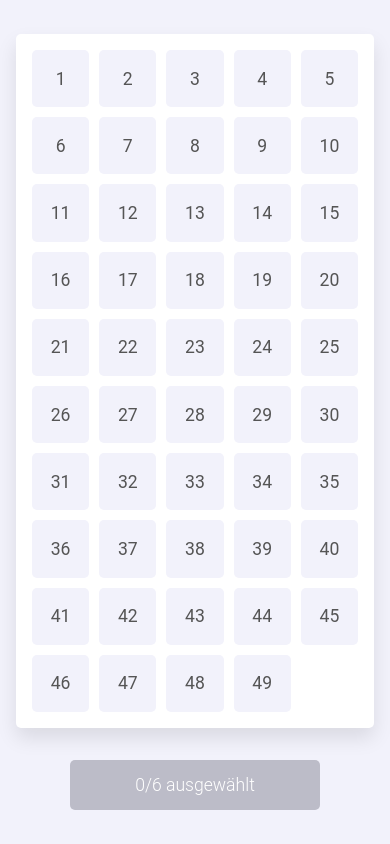
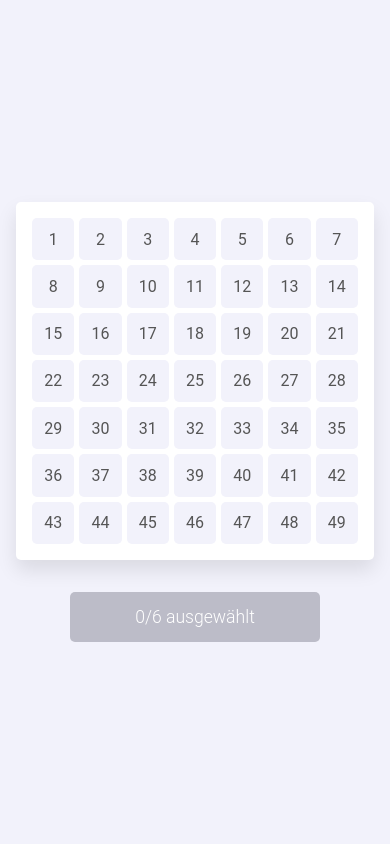
Before and after one commit to JonasKre/react-lottoschein, a React (Create React App) app: page / in a window 390 px wide. Built offline with nearby package versions, Linux system fonts and the light colour scheme.

Commit message:
Made numbers smaller for mobile devices to keep the button in the viewport

```diff
--- a/src/components/Board.js
+++ b/src/components/Board.js
@@ -3,8 +3,8 @@ import styled from "styled-components";
 
 const Container = styled.div`
   display: grid;
-  grid-template-columns: repeat(5, 1fr);
-  grid-gap: 10px;
+  grid-template-columns: repeat(7, 1fr);
+  grid-gap: 5px;
   background-color: #fff;
   width: 100%;
   max-width: 500px;
--- a/src/components/ContinueButton.js
+++ b/src/components/ContinueButton.js
@@ -52,7 +52,10 @@ const ButtonInner = styled.span`
 
 function ContinueButton(props) {
   return (
-    <ButtonOuter onClick={props.handleClick}>
+    <ButtonOuter
+      onClick={props.handleClick}
+      disabled={props.selectedFields.length < 6}
+    >
       <ButtonText>
         {props.selectedFields.length < 6
           ? `${props.selectedFields.length}/${props.maxFields} ausgewählt`
--- a/src/components/GlobalStyle.js
+++ b/src/components/GlobalStyle.js
@@ -20,6 +20,18 @@ const GlobalStyle = createGlobalStyle`
     background-color: #F2F2FB;
     font-family: 'Roboto', sans-serif;
   }
+
+  @keyframes pulse {
+    0% {
+      box-shadow: 0 0 0 0 rgba(37, 45, 107, 0.5);
+    }
+    70% {
+      box-shadow: 0 0 0 10px rgba(37, 45, 107, 0);
+    }
+    100% {
+      box-shadow: 0 0 0 0 rgba(37, 45, 107, 0);
+    }
+  }
 `;
 
 export default GlobalStyle;
--- a/src/components/Number.js
+++ b/src/components/Number.js
@@ -11,7 +11,7 @@ const Field = styled.button`
   border-radius: 5px;
   cursor: pointer;
   padding: 0.5rem;
-  font-size: 1.1rem;
+  font-size: 1rem;
   background-color: #f2f2fb;
   color: #555;
   outline: none;
@@ -38,18 +38,6 @@ const Field = styled.button`
   @media only screen and (min-width: 480px) {
     font-size: 1.2rem;
   }
-
-  @keyframes pulse {
-    0% {
-      box-shadow: 0 0 0 0 rgba(37, 45, 107, 0.5);
-    }
-    70% {
-      box-shadow: 0 0 0 10px rgba(37, 45, 107, 0);
-    }
-    100% {
-      box-shadow: 0 0 0 0 rgba(37, 45, 107, 0);
-    }
-  }
 `;
 
 function Number(props) {
--- a/src/components/Result.js
+++ b/src/components/Result.js
@@ -20,7 +20,7 @@ const ResultList = styled.ul`
   padding: 0;
 
   li {
-    padding: 1rem;
+    padding: 0.8rem;
     margin-bottom: 1rem;
     font-size: 1rem;
     text-align: center;
```
